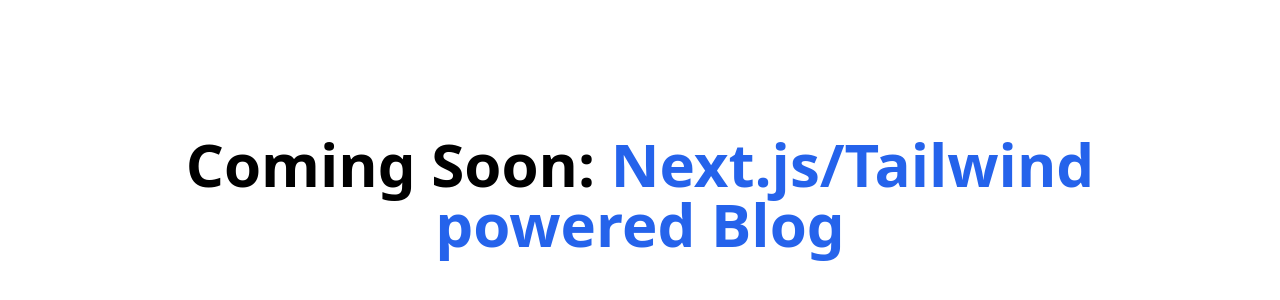
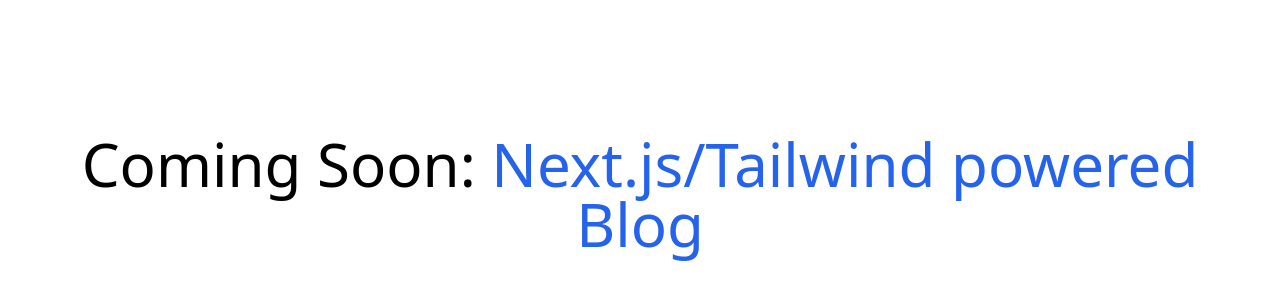
Before and after one commit to Smarsden007/next-blog, a Next.js app: page / in a window 1280 px wide. Shown: the part 206-506 px from the top of the page. Built offline with nearby package versions, Linux system fonts and the light colour scheme.

Commit message:
Creating GraphQl queries.

```diff
--- a/pages/index.tsx
+++ b/pages/index.tsx
@@ -11,7 +11,7 @@
       </Head>
 
       <main className="flex w-full flex-1 flex-col items-center justify-center px-20 text-center">
-        <h1 className="text-6xl font-bold">
+        <h1 className="text-6xl font-bolder">
           Coming Soon:{' '}
           <a className="text-blue-600" href="https://nextjs.org">
           Next.js/Tailwind powered Blog
```
